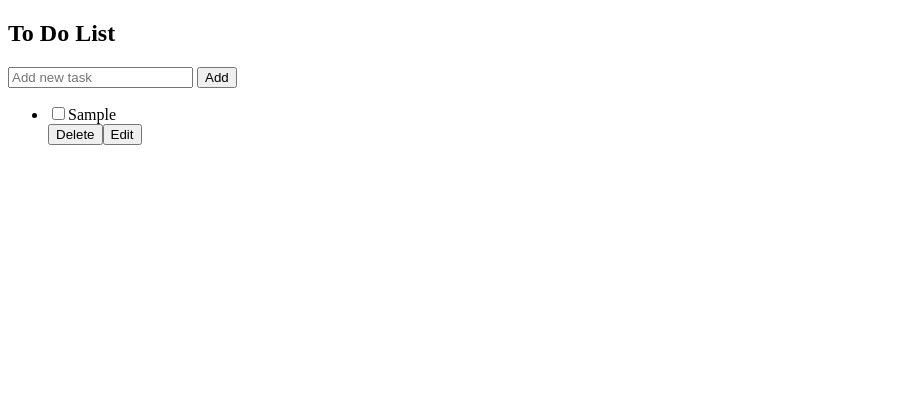
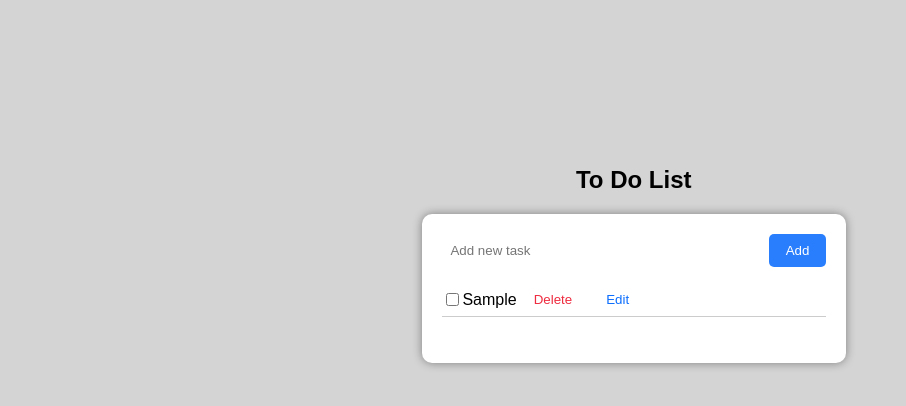
Before and after one commit to Guilherme-Cardosoo/lista-de-tarefas, a plain HTML site: page index.html in a window 1280 px wide. Both pictures are taken after typing "Sample" into the empty fields and a click on the button "Add". Shown: the whole page, without its empty margins (0-906 px from the left). Drawn offline with Linux system fonts and the light colour scheme.

Commit message:
Add files via upload

```diff
--- a/css/style.css
+++ b/css/style.css
@@ -0,0 +1,63 @@
+body {
+    font-family: Arial, sans-serif;
+    background-color: #d4d4d4;
+    justify-content: center;
+    margin-top: 13vw;
+    margin-left: 33vw;
+}
+
+h2 {
+    margin-left: 12vw;
+}
+
+.container {
+    background-color: #fff;
+    padding: 20px;
+    border-radius: 10px;
+    width: 30vw;
+    box-shadow: 0 0 10px rgba(0, 0, 0, 0.4);
+}
+
+.input_section {
+    display: flex;
+    justify-content: space-between;
+}
+
+input[type="text"] {
+    flex: 1;
+    padding: 8px;
+    margin-right: 10px;
+    border: none;
+}
+
+button {
+    padding: 9px 17px;
+    background-color: #297efd;
+    color: #fff;
+    border: none;
+    cursor: pointer;
+    border-radius: 5px;
+}
+
+ul {
+    list-style: none;
+    padding: 0;
+}
+
+li {
+    margin-bottom: 2vw;
+    display: flex;
+    align-items: center;
+    border-bottom: 1px solid #ccc;
+}
+
+.actions button {
+    background: none;
+    border: none;
+    cursor: pointer;
+    color: #ee2b3f;
+}
+
+.actions .edit {
+    color: #0d6efd;
+}
--- a/index.html
+++ b/index.html
@@ -8,13 +8,13 @@
 </head>
 
 <body>
+    <h2>To Do List</h2>
     <div class="container">
-        <h2>To Do List</h2>
-        <div class="input-section">
-            <input type="text" id="taskInput" placeholder="Add new task">
+        <div class="input_section">
+            <input type="text" id="task_input" placeholder="Add new task">
             <button onclick="addTask()">Add</button>
         </div>
-        <ul id="taskList"></ul>
+        <ul id="task_list"></ul>
     </div>
     <script src="script.js"></script>
 </body>
--- a/script.js
+++ b/script.js
@@ -1,11 +1,9 @@
 function addTask() {
-    const input = document.getElementById("taskInput");
+    const input = document.getElementById("task_input");
     const taskText = input.value.trim();
-
     if (taskText === "") return;
 
-    const taskList = document.getElementById("taskList");
-
+    const task_list = document.getElementById("task_list");
     const li = document.createElement("li");
 
     const checkbox = document.createElement("input");
@@ -38,7 +36,6 @@ function addTask() {
     li.appendChild(checkbox);
     li.appendChild(span);
     li.appendChild(actions);
-
-    taskList.appendChild(li);
+    task_list.appendChild(li);
     input.value = "";
 }
```
